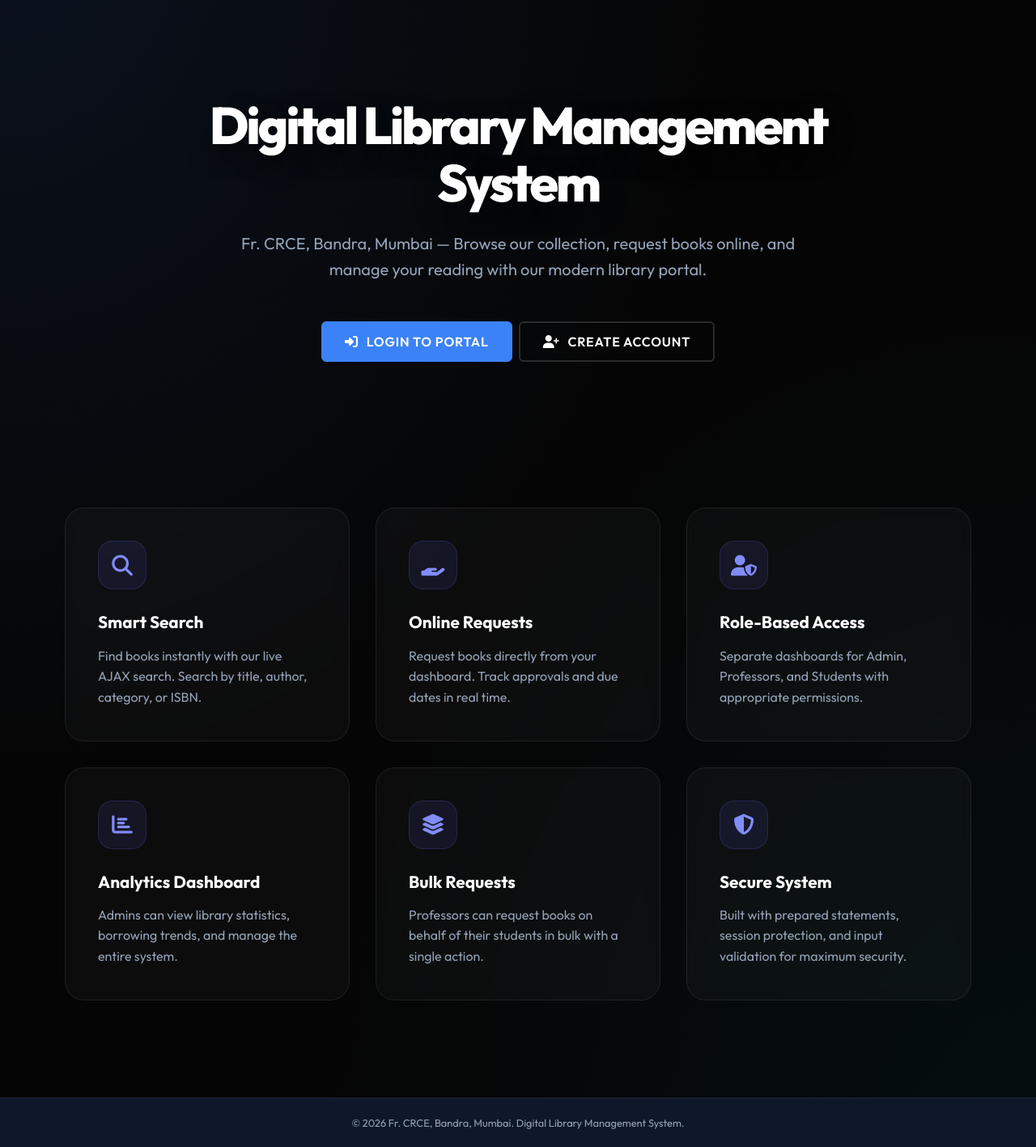
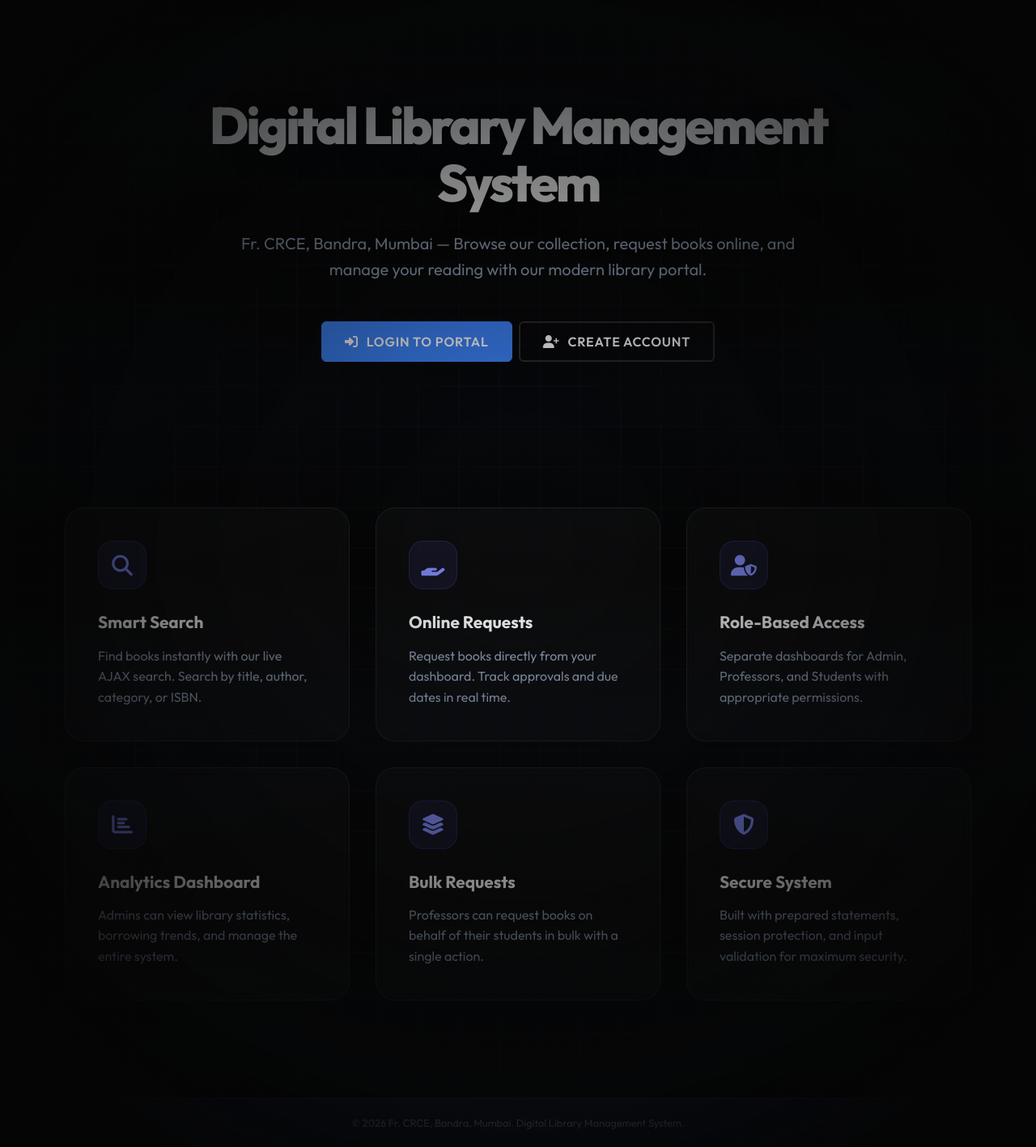
Before and after one commit to MacBrass/Library_Management_System, a PHP site: page /library-system/ in a window 1280 px wide. Shown: the part 90-1507 px from the top of the page at 81% size. Run offline with PHP 8.4, Linux system fonts and the light colour scheme; some libraries are stand-ins or nearby versions.

Commit message:
Technical Grid & Scan animation for Landing UI

```diff
--- a/assets/css/style.css
+++ b/assets/css/style.css
@@ -1020,11 +1020,38 @@ textarea.form-control {
     min-height: 100vh;
     background-color: #050505;
     background-image:
-        radial-gradient(at 0% 0%, rgba(59, 130, 246, 0.1) 0px, transparent 50%),
-        radial-gradient(at 100% 100%, rgba(6, 182, 212, 0.05) 0px, transparent 50%);
+        linear-gradient(rgba(59, 130, 246, 0.05) 1px, transparent 1px),
+        linear-gradient(90deg, rgba(59, 130, 246, 0.05) 1px, transparent 1px);
+    background-size: 50px 50px;
     color: #f1f5f9;
     position: relative;
     overflow: hidden;
+    animation: grid-move 20s linear infinite;
+}
+
+@keyframes grid-move {
+    from { background-position: 0 0; }
+    to { background-position: 50px 50px; }
+}
+
+.landing-wrapper::after {
+    content: '';
+    position: absolute;
+    top: 0;
+    left: 0;
+    width: 100%;
+    height: 100%;
+    background:
+        radial-gradient(circle at center, transparent 0%, #050505 90%),
+        linear-gradient(transparent 0%, rgba(59, 130, 246, 0.03) 50%, transparent 100%);
+    background-size: 100% 100%, 100% 400px;
+    animation: scan 10s linear infinite;
+    pointer-events: none;
+}
+
+@keyframes scan {
+    from { background-position: center, 0 -400px; }
+    to { background-position: center, 0 100vh; }
 }
 
 .landing-nav {
--- a/index.html
+++ b/index.html
@@ -15,9 +15,6 @@
 <body>
     <div class="landing-wrapper">
         <!-- Floating decorative shapes -->
-        <div class="floating-shape s1"></div>
-        <div class="floating-shape s2"></div>
-        <div class="floating-shape s3"></div>
 
         <!-- Navigation -->
         <nav class="landing-nav">
--- a/index.php
+++ b/index.php
@@ -32,9 +32,6 @@ if (isset($_SESSION['user_id']) && isset($_SESSION['role'])) {
 <body>
     <div class="landing-wrapper">
         <!-- Floating decorative shapes -->
-        <div class="floating-shape s1"></div>
-        <div class="floating-shape s2"></div>
-        <div class="floating-shape s3"></div>
 
         <!-- Navigation -->
         <nav class="landing-nav">
```
